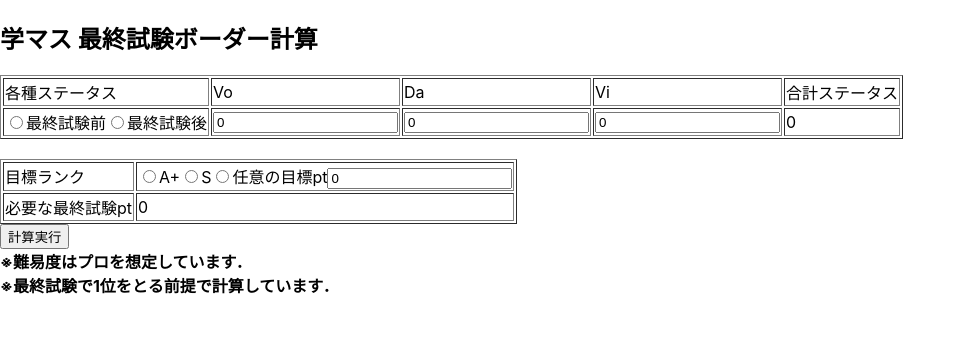
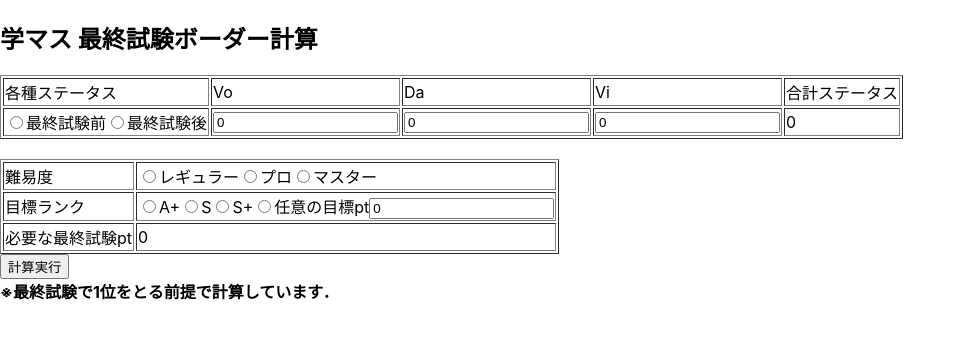
Before and after one commit to kkllkk5/gakumas_evaluation, a React (Create React App) app: page / in a window 1280 px wide. Shown: the top 338 px of the page, without its empty margins (0-966 px from the left). Built offline with nearby package versions, Linux system fonts and the light colour scheme.

Commit message:
マスター,S+対応

```diff
--- a/src/Formapp.js
+++ b/src/Formapp.js
@@ -81,14 +81,30 @@ export class FormApp extends Component {
             }
         }
 
+        // ラジオボタンの値（難易度）を取得
+        let radio_elements_difficulty = document.getElementsByName('difficulty');
+
+        let len_difficulty = radio_elements_difficulty.length;
+        let difficulty = '';
+
+        for (let i = 0; i < len_difficulty; i++) {
+            if (radio_elements_difficulty.item(i).checked) {
+                difficulty = radio_elements_difficulty.item(i).value;
+            }
+        }
+
+        let max_status_arr = [1000, 1500, 1800];
+
+        let max_status = max_status_arr[Number(difficulty)];
+
         let total_status = this.state.total_status
         // 最終試験前だった場合，各ステータスに30を追加
         // ただし，1500がカンストのため超えた分は切り捨て
 
         if (final_exam === 'before') {
-            let after_vo = Math.min(Number(this.state.vocal) + 30, 1500);
-            let after_da = Math.min(Number(this.state.dance) + 30, 1500);
-            let after_vi = Math.min(Number(this.state.visual) + 30, 1500);
+            let after_vo = Math.min(Number(this.state.vocal) + 30, max_status);
+            let after_da = Math.min(Number(this.state.dance) + 30, max_status);
+            let after_vi = Math.min(Number(this.state.visual) + 30, max_status);
 
             total_status = after_vo + after_da + after_vi;
         }
@@ -108,9 +124,13 @@ export class FormApp extends Component {
             pt_border = 13000
         }
         else if (aim_rank_id === "3") {
+            pt_border = 14500
+        }
+        else if (aim_rank_id === "4") {
             pt_border = Number(this.state.aim_pt)
         }
         else {
+            alert("不明なエラー");
             return
         }
 
@@ -192,11 +212,20 @@ export class FormApp extends Component {
                 <table border="1">
                     <tbody>
                         <tr>
+                            <td>難易度</td>
+                            <td>
+                                <input type="radio" name="difficulty" value="1" />レギュラー
+                                <input type="radio" name="difficulty" value="2" />プロ
+                                <input type="radio" name="difficulty" value="3" />マスター
+                            </td>
+                        </tr>
+                        <tr>
                             <td>目標ランク</td>
                             <td>
                                 <input type="radio" name="aim_rank" value="1" />A+
                                 <input type="radio" name="aim_rank" value="2" />S
-                                <input type="radio" name="aim_rank" value="3" />任意の目標pt
+                                <input type="radio" name="aim_rank" value="3" />S+
+                                <input type="radio" name="aim_rank" value="4" />任意の目標pt
                                 <input type="text" value={this.state.aim_pt} onChange={this.setAim_pt} />
                             </td>
 
@@ -210,7 +239,6 @@ export class FormApp extends Component {
                 <button onClick={this.calcFinalExamBorder}>計算実行</button>
 
                 <br></br>
-                <b>※難易度はプロを想定しています．<br></br></b>
                 <b>※最終試験で1位をとる前提で計算しています．</b>
             </div >
 
```
Also changed, not shown: 7 other files (tests, documents, lock files or other folders).
